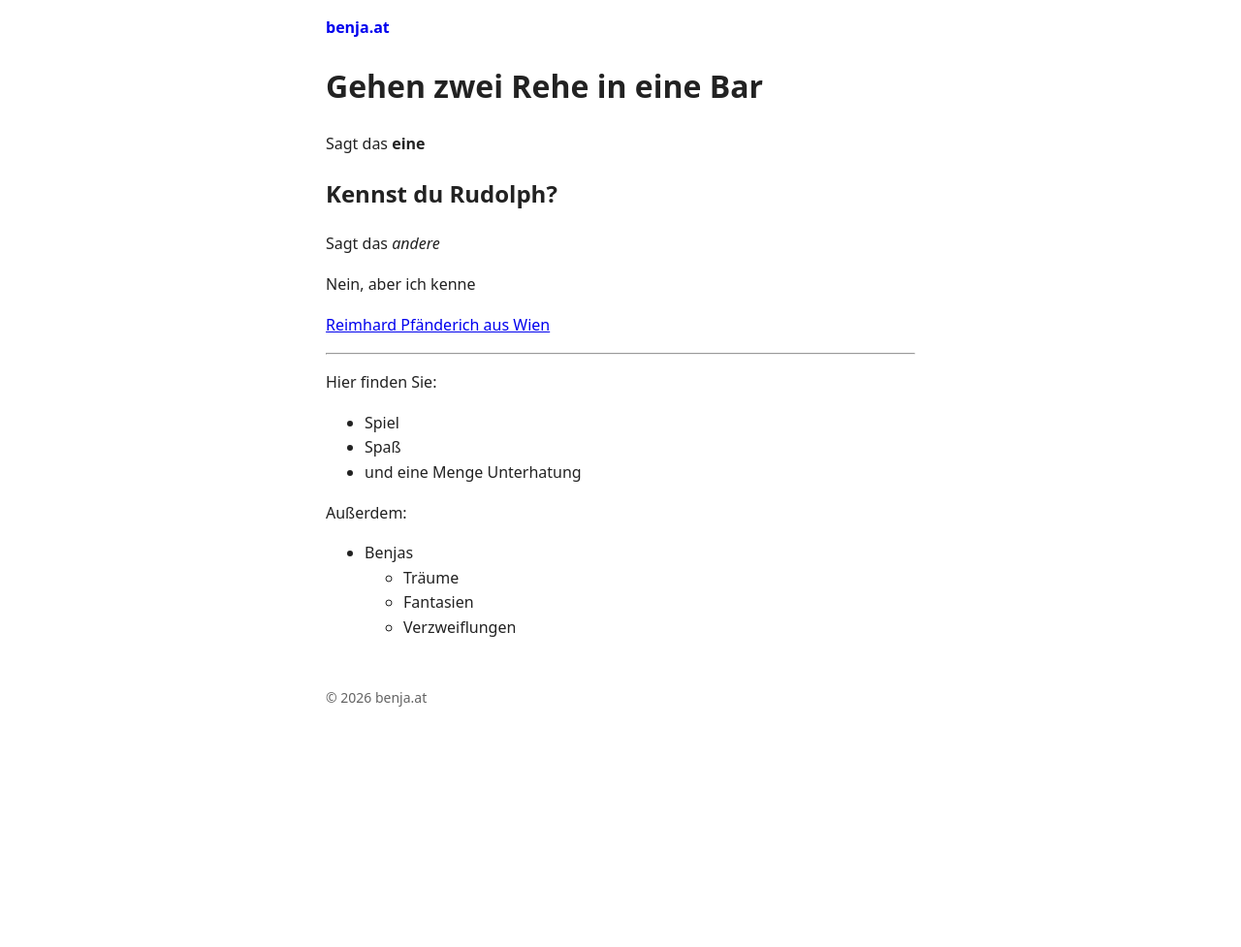
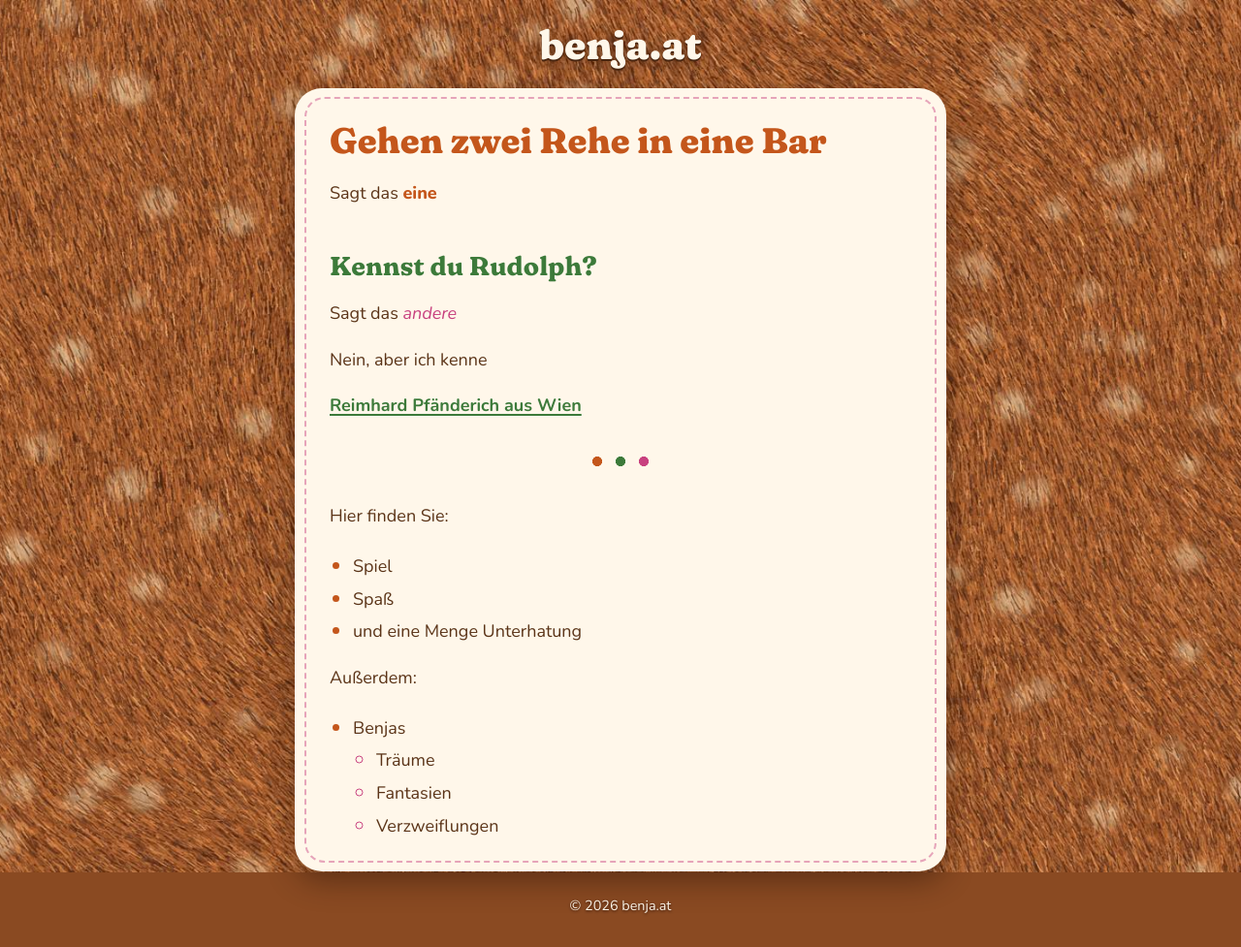
Before and after one commit to BambiBenja/benja.at, a Jekyll site: the page built from index.md, in a window 1280 px wide. Shown: the whole page at 97% size. Built offline with Jekyll 4.4.1, drawn with Linux system fonts in a browser that asks for light colours; our own code applies the rules of GitHub Pages for plain Markdown files; before the commit the page ends 900 px from its top, so only the background shows below that.

Commit message:
Reh-Design: Fell-Hintergrund, neue Schriften, bunte Farben
Fixed deer-fur background (painted by .claude/scripts/fur.py), content on a cream
card, self-hosted Fraunces and Nunito fonts, and brown/orange/green/pink colours as
CSS variables with German comments. Page language set to German.

Co-Authored-By: Claude Opus 5.5 <noreply@anthropic.com>
Claude-Session: https://claude.ai/code/session_01EZ8fAyaue8eJmCbBioWF8s

```diff
--- a/_layouts/default.html
+++ b/_layouts/default.html
@@ -1,5 +1,5 @@
 <!DOCTYPE html>
-<html lang="en">
+<html lang="de">
 <head>
   <meta charset="utf-8">
   <meta name="viewport" content="width=device-width, initial-scale=1">
--- a/assets/css/style.css
+++ b/assets/css/style.css
@@ -1,33 +1,255 @@
-/* Width and height include padding and border, which is easier to reason about */
+/* ============================================================
+   benja.at – Reh-Design
+   ============================================================ */
+
+/* ---------- Farben ----------
+   Hier kannst du die Farben der ganzen Seite ändern.
+   Eine Farbe wird als #RRGGBB geschrieben (rot, grün, blau).
+   Farben zum Aussuchen: https://htmlcolorcodes.com/color-picker/ */
+:root {
+  --braun:  #5b3418;  /* normaler Text */
+  --orange: #c4561b;  /* große Überschrift, fetter Text */
+  --gruen:  #3c7a3a;  /* Zwischenüberschriften, Links */
+  --pink:   #c8417f;  /* kleine Überschriften, kursiver Text, Links beim Drüberfahren */
+  --creme:  #fff7ea;  /* der helle Kasten, auf dem der Text steht */
+}
+
+/* ---------- Schriften ----------
+   Die Schriftdateien liegen in assets/fonts/ (auf unserer eigenen Seite,
+   damit keine Besucherdaten an Google gehen). */
+@font-face {
+  font-family: "Fraunces";
+  src: url("../fonts/fraunces.woff2") format("woff2");
+  font-weight: 100 900;
+  font-display: swap;
+}
+@font-face {
+  font-family: "Nunito";
+  src: url("../fonts/nunito.woff2") format("woff2");
+  font-weight: 200 1000;
+  font-style: normal;
+  font-display: swap;
+}
+@font-face {
+  font-family: "Nunito";
+  src: url("../fonts/nunito-italic.woff2") format("woff2");
+  font-weight: 200 1000;
+  font-style: italic;
+  font-display: swap;
+}
+
+/* Breite und Höhe enthalten Innenabstand und Rand: einfacher zu rechnen */
 *, *::before, *::after {
   box-sizing: border-box;
 }
 
-/* Images shrink to fit the page instead of overflowing it */
+/* Bilder werden kleiner, damit sie nicht aus der Seite ragen */
 img {
   max-width: 100%;
   height: auto;
 }
 
+/* ---------- Seite und Reh-Fell ---------- */
+html {
+  background-color: #8a4a22; /* Fellfarbe, solange das Bild noch lädt */
+}
+
 body {
-  /* Page colors: text and background */
-  color: #222222;
-  background-color: #ffffff;
+  color: var(--braun);
+  background-color: transparent;
+  margin: 0;
+  padding: 1.5rem 1rem 1rem;
+  font-family: "Nunito", system-ui, sans-serif;
+  font-size: 1.125rem;
+  line-height: 1.65;
+}
 
-  max-width: 40rem;
-  margin: 0 auto;
-  padding: 1rem;
-  font-family: system-ui, sans-serif;
-  line-height: 1.6;
+/* Das Fell liegt fest hinter der Seite und scrollt nicht mit */
+body::before {
+  content: "";
+  position: fixed;
+  inset: 0;
+  z-index: -1;
+  background: url("../images/rehfell.jpg") center / cover no-repeat;
+}
+
+/* ---------- Kopfzeile ---------- */
+header {
+  max-width: 42rem;
+  margin: 0 auto 1.25rem;
+  text-align: center;
 }
 
 header a {
-  font-weight: bold;
+  display: inline-block;
+  font-family: "Fraunces", Georgia, serif;
+  font-variation-settings: "SOFT" 100, "WONK" 1;
+  font-weight: 800;
+  font-size: 2.6rem;
+  line-height: 1.1;
+  color: var(--creme);
   text-decoration: none;
+  text-shadow: 0 2px 0 #4a2610, 0 4px 14px rgba(40, 18, 6, 0.55);
+  transition: transform 0.2s;
 }
 
+header a:hover {
+  transform: rotate(-3deg) scale(1.04);
+}
+
+/* ---------- Der helle Kasten mit dem Inhalt ---------- */
+main {
+  position: relative;
+  max-width: 42rem;
+  margin: 0 auto;
+  padding: 2rem 2.25rem;
+  background-color: var(--creme);
+  border-radius: 1.75rem;
+  box-shadow: 0 10px 30px rgba(40, 18, 6, 0.45);
+}
+
+/* Gestrichelte "Naht" rundherum, wie aufgenäht */
+main::before {
+  content: "";
+  position: absolute;
+  inset: 0.6rem;
+  border: 2px dashed var(--pink);
+  border-radius: 1.3rem;
+  opacity: 0.45;
+  pointer-events: none;
+}
+
+main > :first-child {
+  margin-top: 0;
+}
+
+main > :last-child {
+  margin-bottom: 0;
+}
+
+/* ---------- Überschriften ---------- */
+h1, h2, h3, h4 {
+  font-family: "Fraunces", Georgia, serif;
+  font-variation-settings: "SOFT" 100, "WONK" 1;
+  line-height: 1.2;
+  margin: 1.6em 0 0.5em;
+}
+
+h1 {
+  color: var(--orange);
+  font-size: 2.3rem;
+  font-weight: 800;
+}
+
+h2 {
+  color: var(--gruen);
+  font-size: 1.7rem;
+  font-weight: 700;
+}
+
+h3, h4 {
+  color: var(--pink);
+  font-size: 1.3rem;
+  font-weight: 700;
+}
+
+/* ---------- Text ---------- */
+strong {
+  color: var(--orange);
+  font-weight: 800;
+}
+
+em {
+  color: var(--pink);
+}
+
+a {
+  color: var(--gruen);
+  font-weight: 700;
+  text-decoration-thickness: 2px;
+  text-underline-offset: 3px;
+}
+
+a:hover {
+  color: var(--pink);
+}
+
+/* Farbe, wenn man Text mit der Maus markiert */
+::selection {
+  background-color: #f7c6dc;
+  color: var(--braun);
+}
+
+/* ---------- Listen: bunte Punkte ---------- */
+ul {
+  padding-left: 1.5rem;
+}
+
+ul li::marker {
+  color: var(--orange);
+  font-size: 1.2em;
+}
+
+ul ul li::marker {
+  color: var(--pink);
+}
+
+ul ul ul li::marker {
+  color: var(--gruen);
+}
+
+ol li::marker {
+  color: var(--gruen);
+  font-weight: 800;
+}
+
+/* ---------- Trennlinie (--- in Markdown): drei Tupfen ---------- */
+hr {
+  border: 0;
+  height: 0.75rem;
+  margin: 2.25rem 0;
+  background:
+    radial-gradient(circle, var(--orange) 0.3rem, transparent 0.33rem) calc(50% - 1.5rem) 50% / 0.75rem 0.75rem no-repeat,
+    radial-gradient(circle, var(--gruen)  0.3rem, transparent 0.33rem) 50% 50% / 0.75rem 0.75rem no-repeat,
+    radial-gradient(circle, var(--pink)   0.3rem, transparent 0.33rem) calc(50% + 1.5rem) 50% / 0.75rem 0.75rem no-repeat;
+}
+
+/* ---------- Fußzeile ---------- */
 footer {
-  margin-top: 3rem;
-  font-size: 0.875rem;
-  opacity: 0.7;
+  max-width: 42rem;
+  margin: 1.5rem auto 0;
+  text-align: center;
+  font-size: 0.9rem;
+  color: var(--creme);
+  text-shadow: 0 1px 3px rgba(40, 18, 6, 0.8);
 }
+
+/* ---------- Schmale Bildschirme (Handy) ---------- */
+@media (max-width: 34rem) {
+  body {
+    padding: 1rem 0.75rem;
+    font-size: 1.0625rem;
+  }
+
+  header a {
+    font-size: 2.1rem;
+  }
+
+  main {
+    padding: 1.5rem 1.25rem;
+    border-radius: 1.25rem;
+  }
+
+  main::before {
+    inset: 0.4rem;
+    border-radius: 1rem;
+  }
+
+  h1 {
+    font-size: 1.9rem;
+  }
+
+  h2 {
+    font-size: 1.45rem;
+  }
+}
```
Also changed, not shown: .claude/memory/MEMORY.md, .claude/memory/design.md (added), assets/fonts/LICENSE-fraunces.txt (added), assets/fonts/LICENSE-nunito.txt (added), assets/fonts/fraunces.woff2 (added), assets/fonts/nunito-italic.woff2 (added), assets/fonts/nunito.woff2 (added), assets/images/rehfell.jpg (added), 1 other file.
